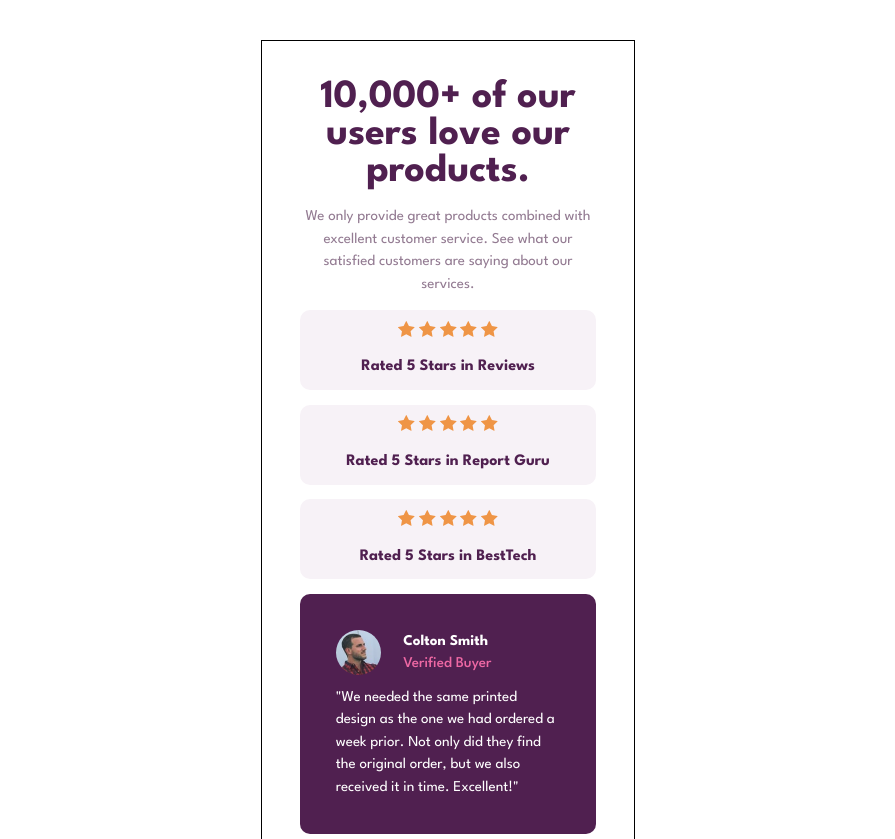
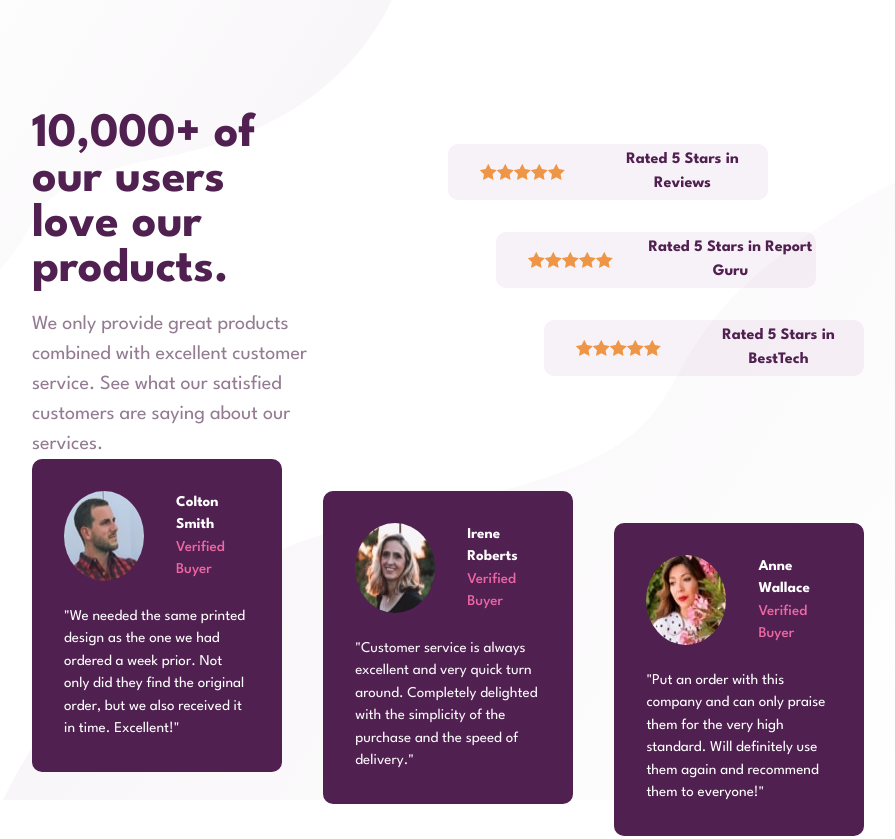
Before and after one commit to tomeklucz/FM-social-proof-section, a plain HTML site: page index.html in a window 1280 px wide. Shown: the top 839 px of the page, without its empty margins (192-1087 px from the left). Drawn offline with Linux system fonts and the light colour scheme.

Commit message:
desktop design finished

```diff
--- a/index.html
+++ b/index.html
@@ -18,19 +18,39 @@
     <!-- Feel free to remove these styles or customise in your own stylesheet 👍 -->
   </head>
   <body>
-    <span class="bg-top"></span>
     <main>
+      <img
+        src="./images/bg-pattern-top-mobile.svg"
+        alt="bg-top-mobile"
+        class="mobile-bg-top"
+      />
+      <img
+        src="./images/bg-pattern-bottom-mobile.svg"
+        alt="bg-bottom-mobile"
+        class="mobile-bg-bottom"
+      />
+      <img
+        src="./images/bg-pattern-top-desktop.svg"
+        alt="bg-top-desktop"
+        class="desktop-bg-top"
+      />
+      <img
+        src="./images/bg-pattern-bottom-desktop.svg"
+        alt="bg-bottom-desktop"
+        class="desktop-bg-bottom"
+      />
       <section class="intro">
+        <div class="intro-text">
           <h1 class="heading">10,000+ of our users love our products.</h1>
           <p class="text">
             We only provide great products combined with excellent customer
             service. See what our satisfied customers are saying about our
             services.
           </p>
-      </section>
-      <section class="ratings">
+        </div>
+        <div class="all-ratings">
           <div class="rating-container">
-          <div>
+            <div class="stars">
               <span class="icon-star"></span>
               <span class="icon-star"></span>
               <span class="icon-star"></span>
@@ -40,7 +60,7 @@
             <span class="rating-info">Rated 5 Stars in Reviews</span>
           </div>
           <div class="rating-container">
-          <div>
+            <div class="stars">
               <span class="icon-star"></span>
               <span class="icon-star"></span>
               <span class="icon-star"></span>
@@ -50,7 +70,7 @@
             <span class="rating-info">Rated 5 Stars in Report Guru</span>
           </div>
           <div class="rating-container">
-          <div>
+            <div class="stars">
               <span class="icon-star"></span>
               <span class="icon-star"></span>
               <span class="icon-star"></span>
@@ -58,6 +78,7 @@
               <span class="icon-star"></span>
             </div>
             <span class="rating-info">Rated 5 Stars in BestTech</span>
+          </div>
         </div>
       </section>
 
--- a/style.css
+++ b/style.css
@@ -14,49 +14,45 @@
   --dark-grayish-magenta-color: hsl(303, 10%, 53%);
   --light-grayish-magenta-color: hsl(300, 24%, 96%);
   --white-color: hsl(0, 0%, 100%);
+  --font-size: 15px;
 }
 
 body {
   font-family: "League Spartan", sans-serif;
   color: var(--white-color);
   font-weight: 400;
-  font-size: 15px;
+  font-size: var(--font-size);
   line-height: 1.5;
   text-align: center;
 }
 
 main {
-  max-width: 374px;
-  margin: 5vh auto;
-  padding: 3%;
-  border: 1px solid black;
+  max-width: 90vw;
+  margin: 5rem auto;
+  padding: 2rem;
+  /* border: 1px solid black; */
 }
 
-/* .bg-top {
-  content: url("images/bg-pattern-top-mobile.svg");
+.mobile-bg-top {
   position: absolute;
-  margin-left: auto;
-  margin-right: auto;
   top: 0;
-  left: 0;
-  right: 0;
-  text-align: center;
-} */
-
-/* .bg-bottom {
-  content: url("images/bg-pattern-bottom-mobile.svg");
+  max-width: 100%;
+}
+.mobile-bg-bottom {
   position: absolute;
-  margin-left: auto;
-  margin-right: auto;
   bottom: 0;
-  left: 0;
-  right: 0;
-  text-align: center;
-} */
+  max-width: 100%;
+}
+.desktop-bg-top {
+  display: none;
+}
+.desktop-bg-bottom {
+  display: none;
+}
 
 /* intro section */
 .intro {
-  margin-bottom: 5%;
+  margin-bottom: 2rem;
 }
 
 .heading {
@@ -71,12 +67,9 @@ main {
   color: var(--dark-grayish-magenta-color);
 }
 
-/* ratings section */
-
 .rating-container {
   background-color: var(--light-grayish-magenta-color);
-  margin: 5% 0;
-  height: 5rem;
+  margin: 1rem 0;
   border-radius: 10px;
   display: flex;
   flex-direction: column;
@@ -98,21 +91,25 @@ main {
 .testimonial-container {
   background-color: var(--very-dark-magenta-color);
   border-radius: 10px;
-  padding: 12%;
-  margin: 5% 0;
+  padding: 2rem;
+  margin-top: 2rem;
   text-align: left;
 }
+
+/* .testimonial-container:nth-last-of-type(1) {
+  margin-bottom: 0;
+} */
 
 .author-container {
   display: flex;
   align-items: stretch;
-  margin-bottom: 5%;
+  margin-bottom: 1.5rem;
 }
 
 .author-img {
   border-radius: 50%;
-  width: 20%;
-  margin-right: 10%;
+  width: 5rem;
+  margin-right: 2rem;
 }
 
 .author-details {
@@ -134,3 +131,110 @@ main {
 .attribution a {
   color: var(--very-dark-magenta-color);
 }
+
+/* media queriers */
+
+@media (min-width: 1280px) {
+  main {
+    max-width: 70vw;
+  }
+
+  .mobile-bg-top {
+    display: none;
+  }
+  .mobile-bg-bottom {
+    display: none;
+  }
+
+  .desktop-bg-top {
+    position: absolute;
+    top: 0;
+    left: 0;
+    max-width: 100%;
+    display: block;
+  }
+  .desktop-bg-bottom {
+    position: absolute;
+    bottom: 0;
+    right: 0;
+    max-width: 100%;
+    display: block;
+  }
+
+  .intro {
+    display: flex;
+    flex-direction: row;
+    justify-content: space-between;
+  }
+
+  .intro-text {
+    width: 40%;
+    text-align: left;
+  }
+
+  .heading {
+    font-size: 3rem;
+    width: 75%;
+  }
+
+  .intro .text {
+    font-size: 1.25rem;
+  }
+
+  .all-ratings {
+    display: flex;
+    flex-direction: column;
+    width: 50%;
+  }
+
+  .rating-container {
+    display: flex;
+    flex-direction: row;
+    justify-content: flex-start;
+
+    align-items: center;
+    width: 25vw;
+    height: 3.5rem;
+  }
+
+  .rating-container:nth-of-type(1) {
+    align-self: flex-start;
+    margin-top: 2rem;
+  }
+
+  .rating-container:nth-of-type(2) {
+    align-self: center;
+  }
+
+  .rating-container:nth-of-type(3) {
+    align-self: flex-end;
+    margin-bottom: 2rem;
+  }
+
+  .stars {
+    display: flex;
+    margin-left: 10%;
+    margin-right: 10%;
+    text-align: left;
+  }
+
+  .testimonials {
+    display: flex;
+    justify-content: space-between;
+  }
+
+  .testimonial-container {
+    width: 30%;
+    margin-top: 0;
+  }
+
+  .testimonial-container:nth-of-type(1) {
+    position: relative;
+    bottom: 2rem;
+  }
+
+  .testimonial-container:nth-of-type(3) {
+    position: relative;
+    top: 2rem;
+  }
+}
```
Lines whose indentation alone changed are shown as unchanged.
